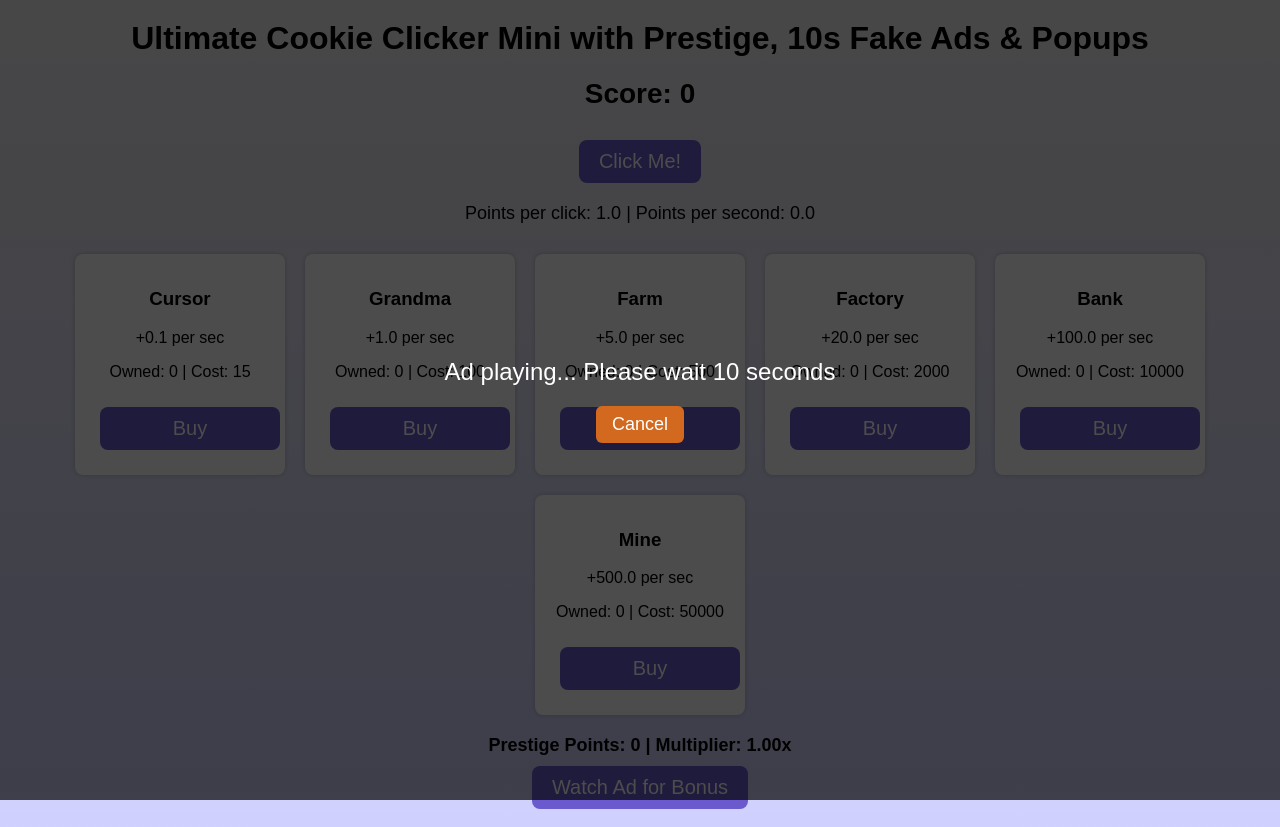
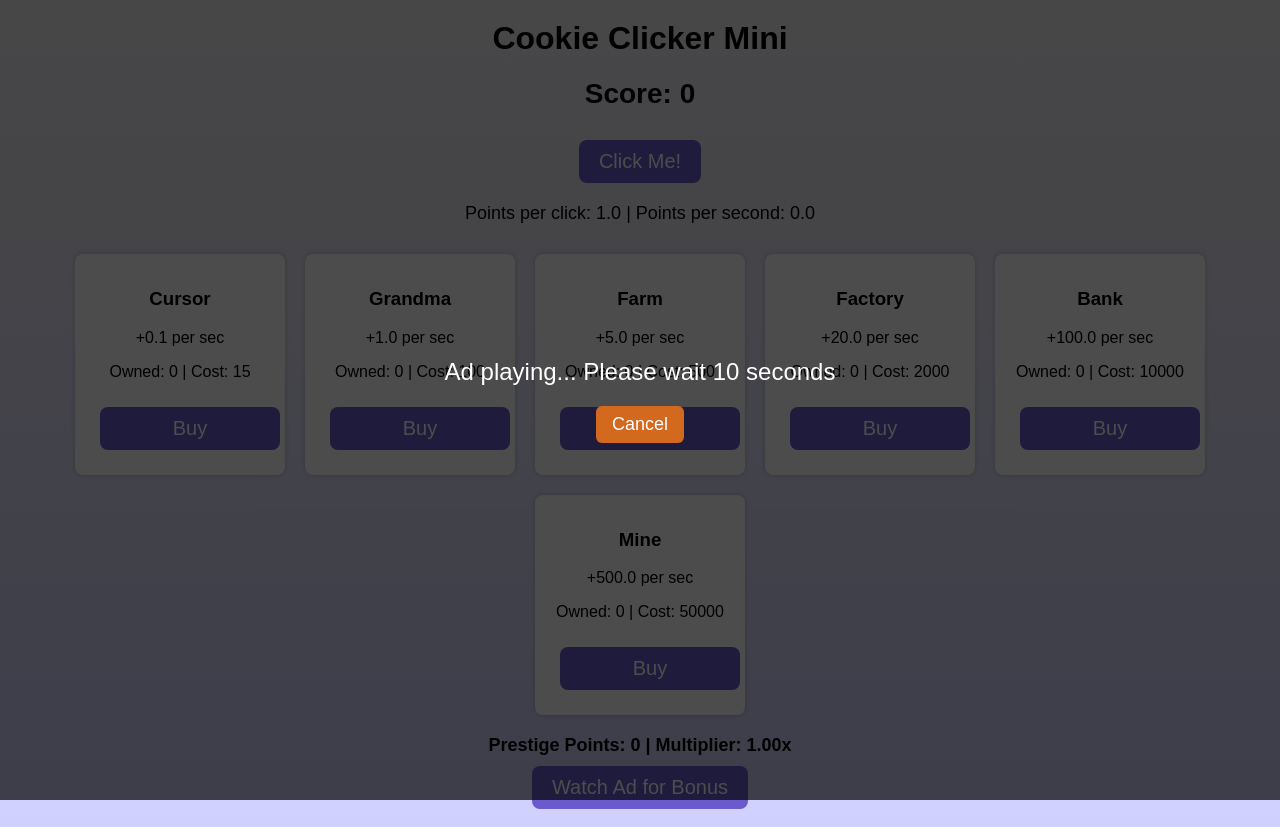
Before and after one commit to 10minecraft29/Cookie-Clicker-Mini, a plain HTML site: page game.html in a window 1280 px wide. Drawn offline with Linux system fonts and the light colour scheme.

Commit message:
Update game.html

```diff
--- a/game.html
+++ b/game.html
@@ -3,7 +3,7 @@
 <head>
 <meta charset="UTF-8" />
 <meta name="viewport" content="width=device-width, initial-scale=1" />
-<title>Ultimate Cookie Clicker Mini with Prestige, 10s Fake Ads & Popups</title>
+<title>Cookie Clicker Mini</title>
 <style>
   body {
     font-family: Arial, sans-serif;
@@ -164,7 +164,7 @@
 </head>
 <body>
 
-<h1>Ultimate Cookie Clicker Mini with Prestige, 10s Fake Ads & Popups</h1>
+<h1>Cookie Clicker Mini</h1>
 <div id="score">Score: 0</div>
 
 <button class="button" onclick="clickButton(event)">Click Me!</button>
```
